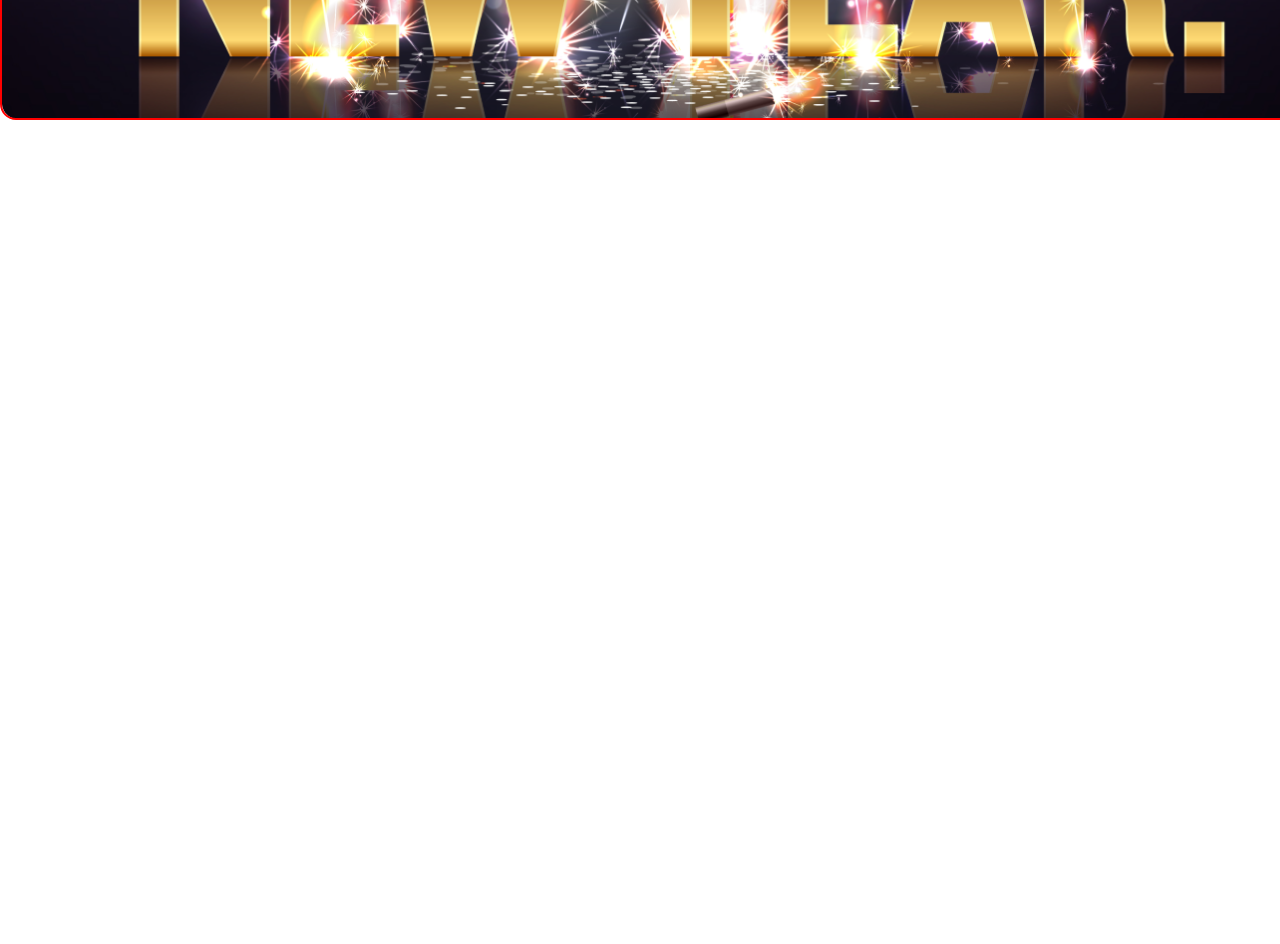
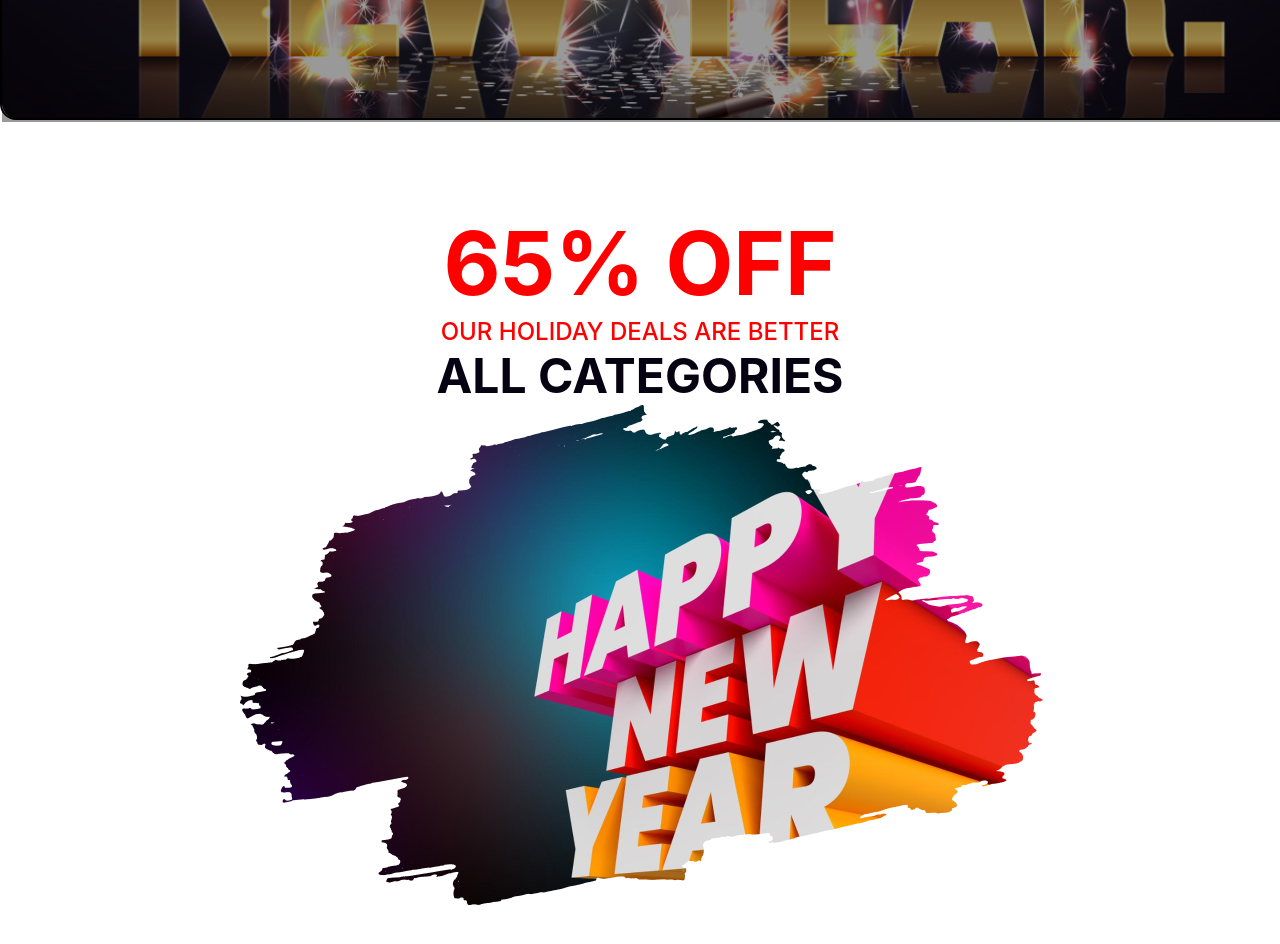
Before and after one commit to md-munna-khan/new-year-offer, a plain HTML site: page index.html in a window 1280 px wide. Shown: the part 500-1444 px from the top of the page. Before the commit the page ends 800 px from the top, so only its background shows below. Drawn offline with Linux system fonts and the light colour scheme.

Commit message:
added second ssection

```diff
--- a/index.html
+++ b/index.html
@@ -4,7 +4,7 @@
     <meta charset="UTF-8">
     <meta name="viewport" content="width=device-width, initial-scale=1.0">
     <title>New Year Offer</title>
-    <link rel="stylesheet" href="style.css">
+   <link rel="stylesheet" href="style.css">
 </head>
 <body>
     <header class="banner-container">
@@ -14,7 +14,20 @@
         Celebration</h1>
 </div>
     </header>
-    <main></main>
+    <main>
+        <!-- 65% start here -->
+         <section class="second-section-container">
+<div class="second-section-content">
+    <h1>65% OFF</h1>
+<p>OUR HOLIDAY DEALS ARE BETTER</p>
+<h3>ALL CATEGORIES</h3>
+</div>
+<div class="image-container">
+    <img src="images/New Year Photo.png" alt="">
+</div>
+         </section>
+        <!-- 65% ends here -->
+    </main>
     <footer></footer>
 </body>
 </html>
--- a/style.css
+++ b/style.css
@@ -12,25 +12,24 @@ body{
 .banner-container{
     width: 1320px;
     height:600px;
-    border: 2px solid red;
+    border: 2px solid ;
 margin-top: 20px;
 background-image: url(images/Banner\ Image.png);
 background-position: center;
 background-repeat: no-repeat;
 background-size: cover;
 border-radius: 16px;
-
-
-
 }
 .banner-content{
+    max-width: 1320px;
     display: flex;
     flex-direction:column ;
     justify-content: center;
     align-items: center;
     height: 600px;
+    background-color: rgba(0, 0, 0, 0.4);
 }
-.banner-content p,h1 {
+.banner-content h1 {
     color: rgb(255, 255, 255);
     font-size: 72px;
     font-weight: 900px;
@@ -38,4 +37,47 @@ border-radius: 16px;
 .banner-content p{
     font-weight: 400px;
     font-size: 32px;
+    color: rgb(255, 255, 255);
 }
+.second-section-container{
+    width: 800px;
+    height:800px;
+
+   margin: 0 auto;
+
+   margin-top: 90px;
+}
+.second-section-content{
+    display: flex;
+    flex-direction:column ;
+    justify-content: center;
+    align-items: center;
+}
+.second-section-content h1{
+color: rgb(255, 0, 0);
+font-family: Inter;
+font-size: 88px;
+font-weight: 700;
+line-height: 107px;
+
+}
+.second-section-content p{
+    color: rgb(255, 0, 0);
+font-family: Inter;
+font-size: 24px;
+font-weight: 500;
+}
+.second-section-content h3{
+color: rgb(7, 2, 17);
+font-family: Inter;
+font-size: 48px;
+font-weight: 700;
+}
+.image-containe{
+    width: 802.9px;
+height: 500px;
+}
+.image-containe img{
+    width: 100%;
+height: 100%;
+}
```
